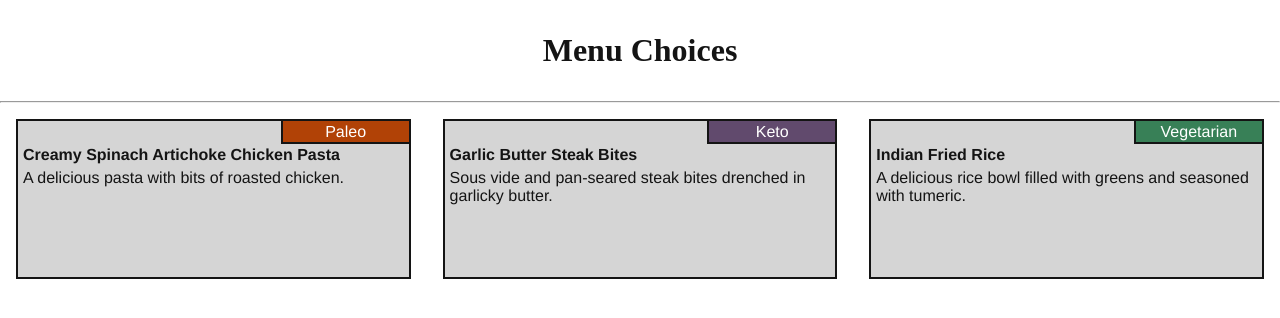
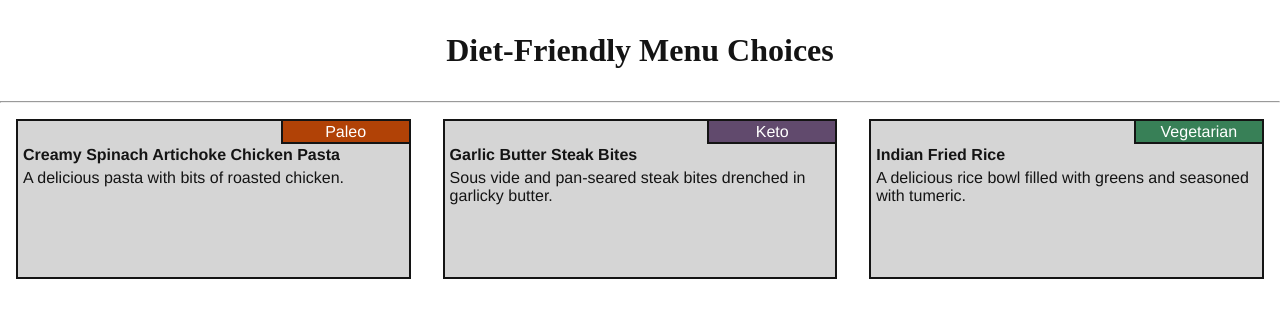
Before and after one commit to jmiller-pwi/coursera-web-development, a plain HTML site: page coursera-module-2/index.html in a window 1280 px wide. Drawn offline with Linux system fonts and the light colour scheme.

Commit message:
add diet friendly qualifier

```diff
--- a/coursera-module-2/index.html
+++ b/coursera-module-2/index.html
@@ -7,7 +7,7 @@
 </head>
 <body>
 <div class="content-header">
-    <h1>Menu Choices</h1>
+    <h1>Diet-Friendly Menu Choices</h1>
     <hr>
 </div>
 <section>
```
